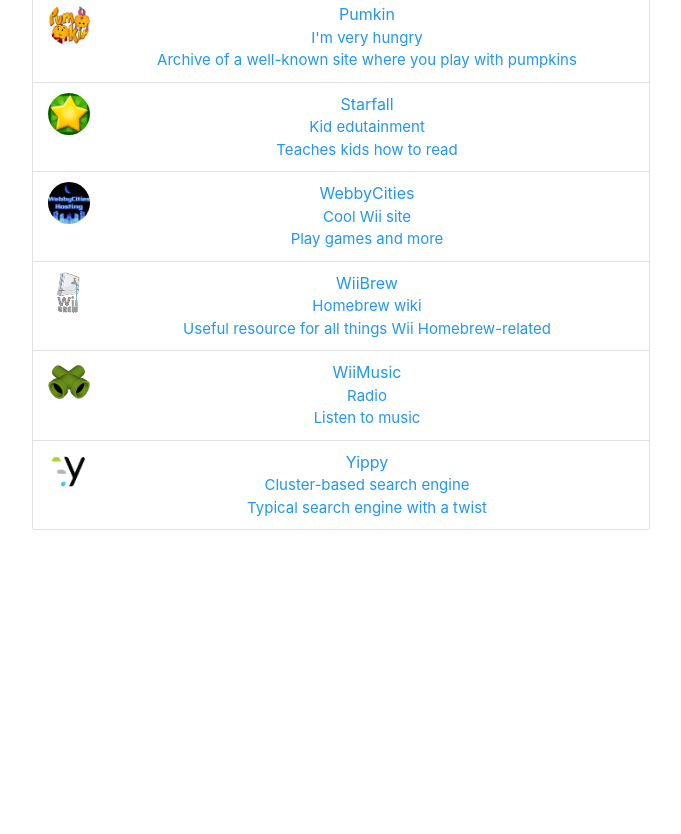
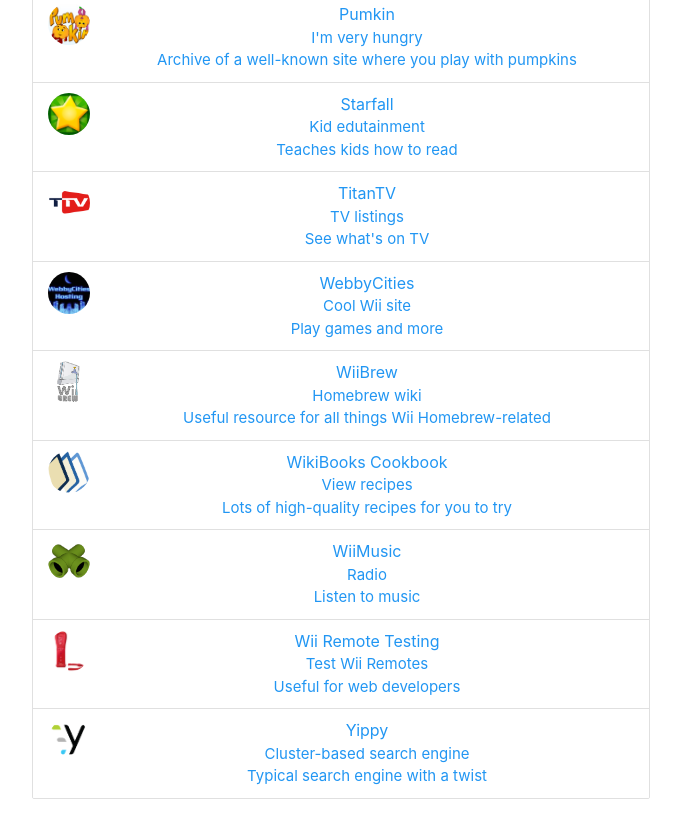
Before and after one commit to RiiConnect24/Internet-Channel-Bookmarks, a plain HTML site: page index.html in a window 1280 px wide. Shown: the part 906-1740 px from the top of the page, without its empty margins (299-980 px from the left). Before the commit the page ends 1471 px from the top, so only its background shows below. Drawn offline with nearby package versions, Linux system fonts and the light colour scheme.

Commit message:
Add few more sites

```diff
--- a/index.html
+++ b/index.html
@@ -69,6 +69,13 @@
 						Teaches kids how to read
 					</p>
 				</a>
+				<a href="http://m.titantv.com/" class="blue-text collection-item avatar">
+					<img src="/images/websites/titantv.png" alt="TitanTV" class="circle" />
+					<span class="title">TitanTV</span>
+					<p>TV listings<br>
+						See what's on TV
+					</p>
+				</a>
 				<a href="http://www.webbycities.com/wiisite/" class="blue-text collection-item avatar">
 					<img src="/images/websites/webbycities.png" alt="WebbyCities" class="circle" />
 					<span class="title">WebbyCities</span>
@@ -76,7 +83,6 @@
 						Play games and more
 					</p>
 				</a>
-
 				<a href="http://wiibrew.org/" class="blue-text collection-item avatar">
 					<img src="/images/websites/wiibrew.png" alt="WiiBrew" class="circle" />
 					<span class="title">WiiBrew</span>
@@ -84,11 +90,25 @@
 						Useful resource for all things Wii Homebrew-related
 					</p>
 				</a>
+				<a href="http://en.m.wikibooks.org/wiki/Cookbook:Table_of_Contents" class="blue-text collection-item avatar">
+					<img src="/images/websites/wikibooks.png" alt="WikiBooks Cookbook" class="circle" />
+					<span class="title">WikiBooks Cookbook</span>
+					<p>View recipes<br>
+						Lots of high-quality recipes for you to try
+					</p>
+				</a>
 				<a href="http://wiimusic.net/" class="blue-text collection-item avatar">
 					<img src="/images/websites/wiimusic.png" alt="WiiMusic" class="circle" />
 					<span class="title">WiiMusic</span>
 					<p>Radio<br>
 						Listen to music
+					</p>
+				</a>
+				<a href="https://rc24.xyz/goodies/internetchannel/" class="blue-text collection-item avatar">
+					<img src="/images/websites/wiiremote.png" alt="Wii Remote Testing" class="circle" />
+					<span class="title">Wii Remote Testing</span>
+					<p>Test Wii Remotes<br>
+						Useful for web developers
 					</p>
 				</a>
 				<a href="http://yippy.com/" class="blue-text collection-item avatar">
```
Also changed, not shown: images/websites/mibbit.png, images/websites/titantv.png (added), images/websites/wiiremote.png (added), images/websites/wikibooks.png (added), 1 other file.
